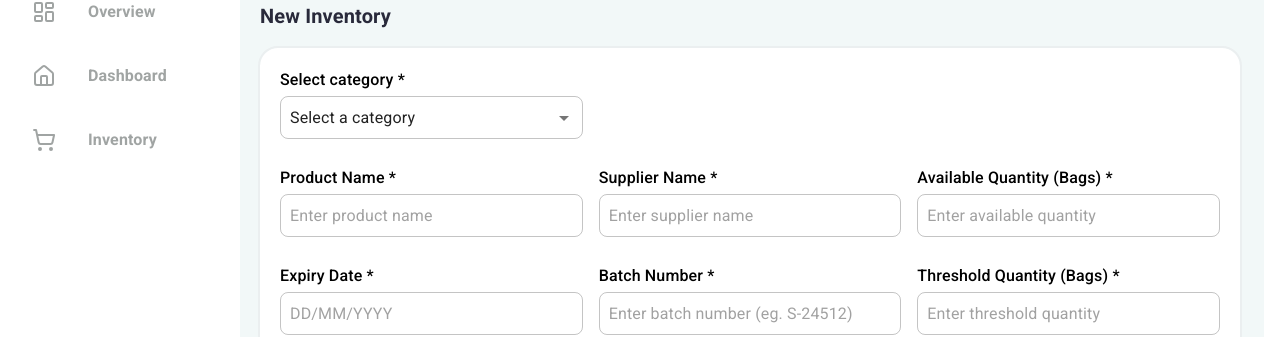
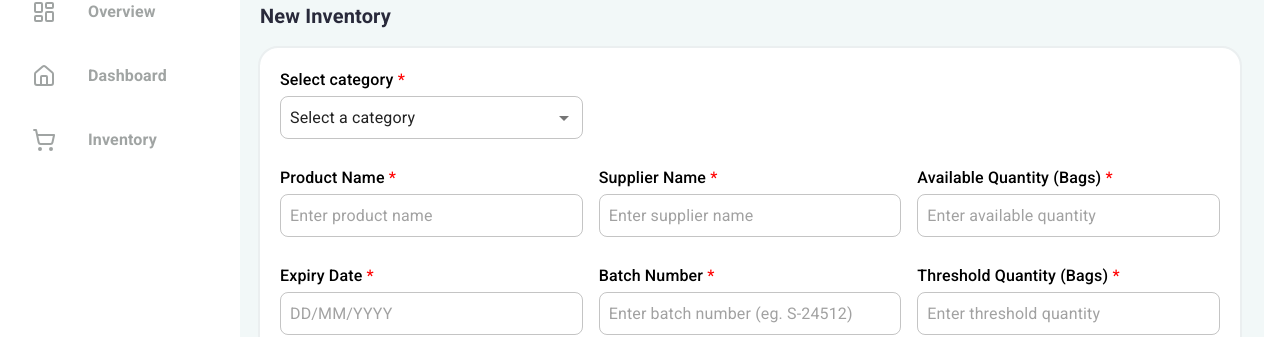
Before and after one commit to SambhajiShinde1234/saas-web-application-smart-agro, a React (Vite) app: page /inventory/new in a window 1280 px wide. Shown: the part 140-477 px from the top of the page. Built offline with nearby package versions, Linux system fonts and the light colour scheme.

Commit message:
made required styled mark

```diff
--- a/src/components/styled/styled.jsx
+++ b/src/components/styled/styled.jsx
@@ -40,6 +40,10 @@ export const StyledLabel = styled(InputLabel)(() => ({
   fontSize: '1rem',
   color: '#000',
   fontWeight: 500,
+}));
+
+export const StyledRequiredMark = styled('span')(() => ({
+  color: 'red'
 }));
 
 export const StyledSelect = styled(Select)(() => ({
--- a/src/components/ui/DxDatePicker.jsx
+++ b/src/components/ui/DxDatePicker.jsx
@@ -9,6 +9,7 @@ import {
   StyledLabel,
   StyledTextField,
   StyledDatePicker,
+  StyledRequiredMark,
 } from '../styled/styled';
 
 const DxDatePicker = ({
@@ -26,7 +27,7 @@ const DxDatePicker = ({
       render={({ field }) => (
         <TextFieldsWrapper>
           <StyledLabel htmlFor={name}>
-            {label} {required && <span>*</span>}
+            {label} {required && <StyledRequiredMark>*</StyledRequiredMark>}
           </StyledLabel>
           <StyledFormControl error={!!errorMessage}>
             <LocalizationProvider dateAdapter={AdapterDayjs}>
--- a/src/components/ui/DxSelectField.jsx
+++ b/src/components/ui/DxSelectField.jsx
@@ -7,6 +7,7 @@ import {
   TextFieldsWrapper,
   StyledLabel,
   StyledSelect,
+  StyledRequiredMark,
 } from '../styled/styled';
 
 const DxSelectField = ({
@@ -29,7 +30,7 @@ const DxSelectField = ({
       render={({ field }) => (
         <TextFieldsWrapper>
           <StyledLabel htmlFor={label}>
-            {label} {required && <span>*</span>}
+            {label} {required && <StyledRequiredMark>*</StyledRequiredMark>}
           </StyledLabel>
           <StyledFormControl error={!!errorMessage}>
             <StyledSelect
--- a/src/components/ui/DxTextField.jsx
+++ b/src/components/ui/DxTextField.jsx
@@ -7,6 +7,7 @@ import {
   TextFieldsWrapper,
   StyledLabel,
   StyledTextField,
+  StyledRequiredMark,
 } from '../styled/styled';
 
 const DxTextField = ({
@@ -27,7 +28,7 @@ const DxTextField = ({
       render={({ field }) => (
         <TextFieldsWrapper>
           <StyledLabel htmlFor={name}>
-            {label} {required && <span>*</span>}
+            {label} {required && <StyledRequiredMark>*</StyledRequiredMark>}
           </StyledLabel>
           <StyledFormControl error={!!errorMessage}>
             <StyledTextField
```
